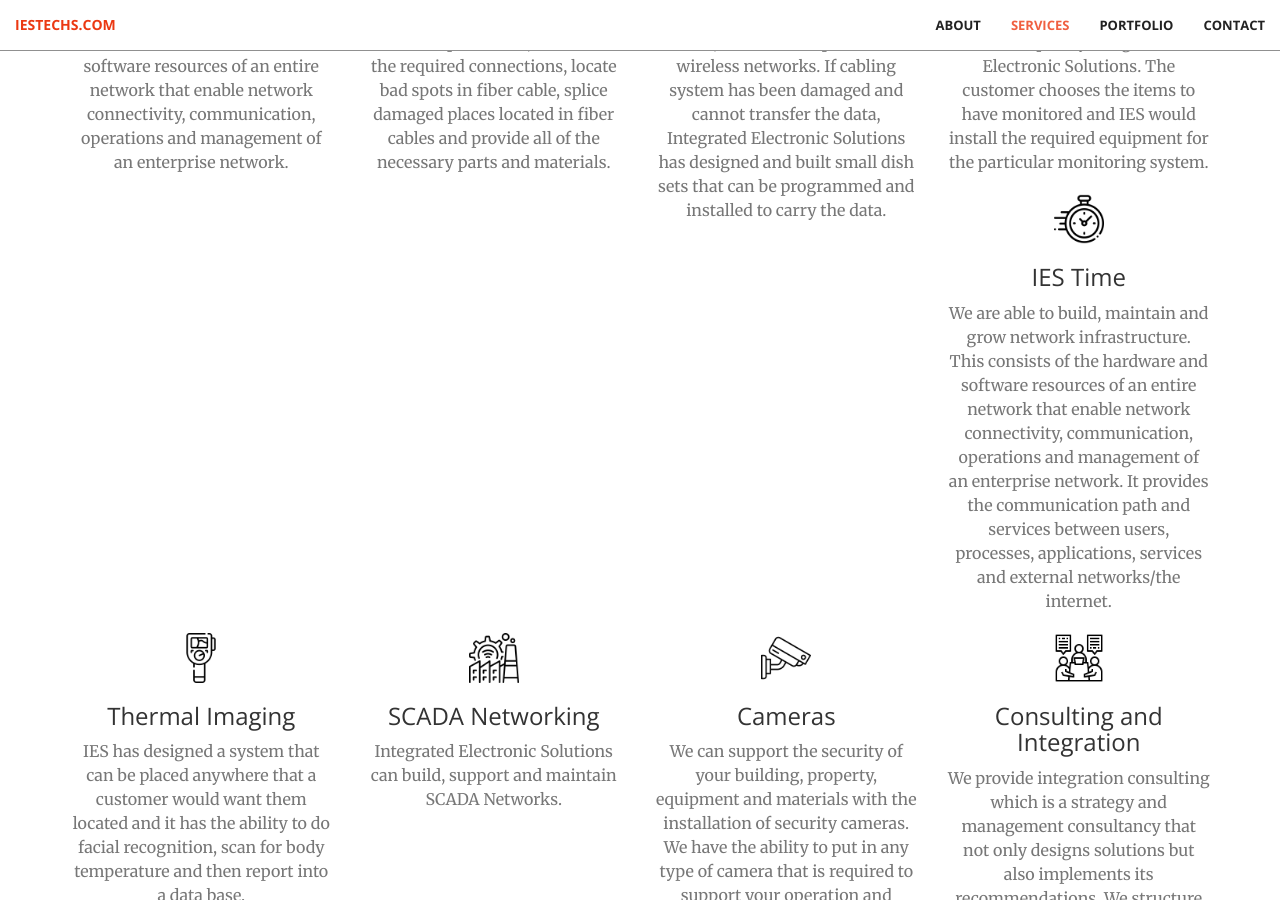
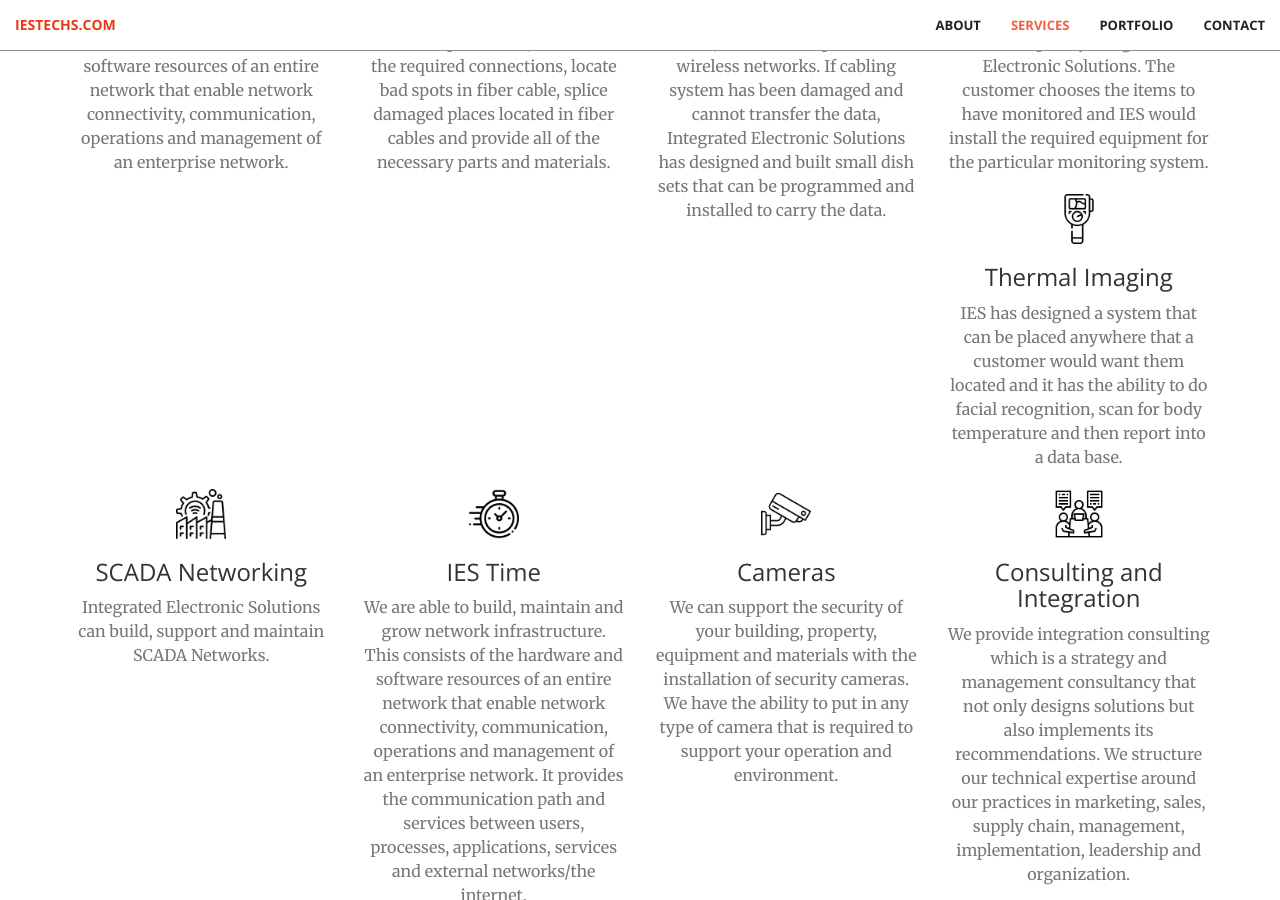
Before and after one commit to koelzerdev/koelzerdev.github.io, a Jekyll site: the page built from index.html, in a window 1280 px wide and 900 px high, scrolled down 1734 px. Built offline with Jekyll 4.4.1, drawn with Linux system fonts in a browser that asks for light colours.

Commit message:
rearrange

```diff
--- a/_includes/services.html
+++ b/_includes/services.html
@@ -51,14 +51,6 @@
             <div class="col-lg-3 col-md-6 text-center">
                 <div class="service-box">
                     <!-- <i class="fa fa-4x fa-paper-plane wow bounceIn text-primary" data-wow-delay=".1s"></i> -->
-                    <img class="fa fa-4x fa-paper-plane wow bounceIn text-primary" data-wow-delay=".1s" src="img/clock.png" alt="clock" width="50" height="50">
-                    <h3>IES Time</h3>
-                    <p class="text-muted">We are able to build, maintain and grow network infrastructure. This consists of the hardware and software resources of an entire network that enable network connectivity, communication, operations and management of an enterprise network. It provides the communication path and services between users, processes, applications, services and external networks/the internet. </p>
-                </div>
-            </div>
-            <div class="col-lg-3 col-md-6 text-center">
-                <div class="service-box">
-                    <!-- <i class="fa fa-4x fa-paper-plane wow bounceIn text-primary" data-wow-delay=".1s"></i> -->
                     <img class="fa fa-4x fa-paper-plane wow bounceIn text-primary" data-wow-delay=".1s" src="img/thermal-imaging.png" alt="clock" width="50" height="50">
                     <h3>Thermal Imaging</h3>
                     <p class="text-muted">IES has designed a system that can be placed anywhere that a customer would want them located and it has the ability to do facial recognition, scan for body temperature and then report into a data base. </p>
@@ -70,6 +62,14 @@
                     <img class="fa fa-4x fa-paper-plane wow bounceIn text-primary" data-wow-delay=".1s" src="img/industrial.png" alt="clock" width="50" height="50">
                     <h3>SCADA Networking</h3>
                     <p class="text-muted">Integrated Electronic Solutions can build, support and maintain SCADA Networks.</p>
+                </div>
+            </div>
+            <div class="col-lg-3 col-md-6 text-center">
+                <div class="service-box">
+                    <!-- <i class="fa fa-4x fa-paper-plane wow bounceIn text-primary" data-wow-delay=".1s"></i> -->
+                    <img class="fa fa-4x fa-paper-plane wow bounceIn text-primary" data-wow-delay=".1s" src="img/clock.png" alt="clock" width="50" height="50">
+                    <h3>IES Time</h3>
+                    <p class="text-muted">We are able to build, maintain and grow network infrastructure. This consists of the hardware and software resources of an entire network that enable network connectivity, communication, operations and management of an enterprise network. It provides the communication path and services between users, processes, applications, services and external networks/the internet. </p>
                 </div>
             </div>
             <div class="col-lg-3 col-md-6 text-center">
```
